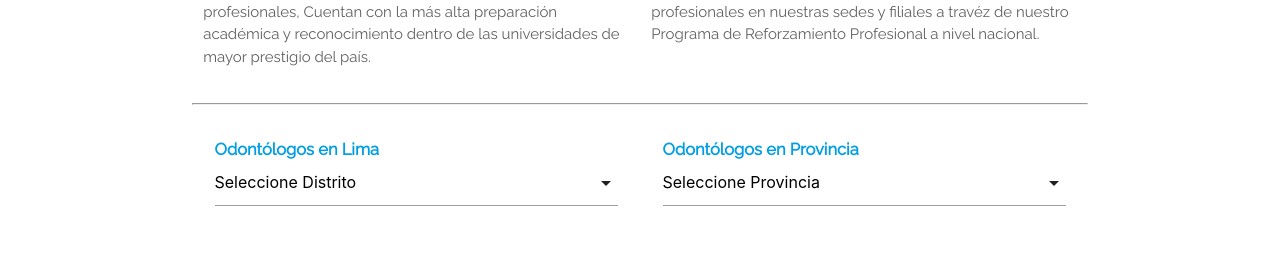
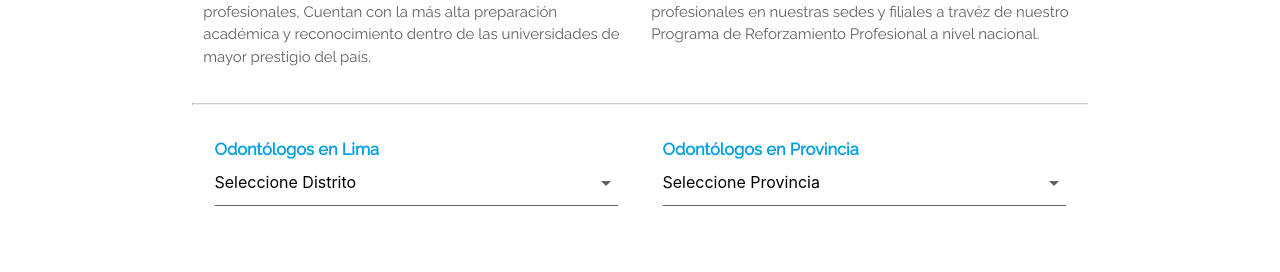
Before and after one commit to pepeul1191/jekyll-materialize, a Jekyll site: the page built from index.md, in a window 1280 px wide and 1400 px high, scrolled down 1976 px. Shown: the part 157-429 px from the top of the window. Built offline with Jekyll 4.4.1, drawn with Linux system fonts in a browser that asks for light colours; nearby versions of some CDN libraries; library files that are not in the unit come from our copies.

Commit message:
Corriegiendo ids de sections

```diff
--- a/_includes/seccion_nosotros.html
+++ b/_includes/seccion_nosotros.html
@@ -1,4 +1,4 @@
-<section class="links" id="lo-que-somos">
+<section class="links" id="nosotros">
  <h4 class="bold color-primary  center-align">Nosotros</h4>
  <br>
   <div class="container">
--- a/_includes/seccion_red.html
+++ b/_includes/seccion_red.html
@@ -1,4 +1,4 @@
-<section class="links" id="lo-que-somos" styles="background: #e9eaed">
+<section class="links" id="red" styles="background: #e9eaed">
  <h4 class="bold color-primary  center-align">Red Nacional</h4>
  <br>
   <div class="container">
--- a/assets/css/styles.css
+++ b/assets/css/styles.css
@@ -20,8 +20,10 @@ nav i.material-icons{ font-size: 40px; }
 .slider > .slides > li .caption { top: 40%; left: 15%; padding: 20px; }
 .slides{ height: 700px; }
 /*-- odontologos  --*/
-#odontologos > .container > hr {margin-bottom: 40px;}
+#odontologos > .container > hr {margin-bottom: 40px; border-top: 1px solid #ccc;}
 .dropdown-content li>span {color: #616161}
+.select-wrapper .caret { fill: #616161; }
+.select-wrapper input.select-dropdown { border-bottom: 1px solid #616161;;}
 /*-- seccion links--*/
 #links { padding-top: 40px; padding-bottom: 40px; background: #e9eaed; }
 .info { background: #fff; padding: 15px; transition: 0.4s; margin-top: 20px; }
```
